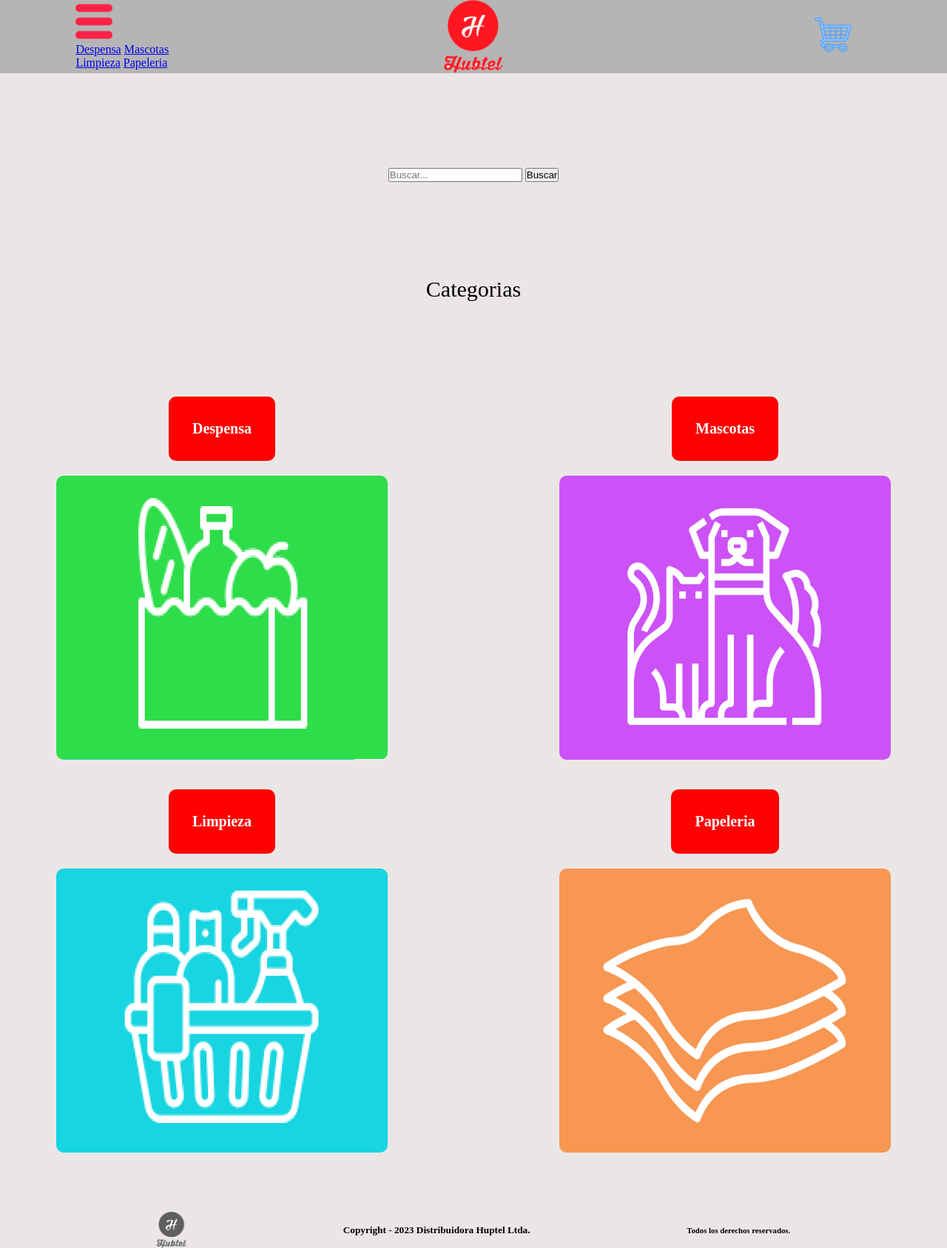
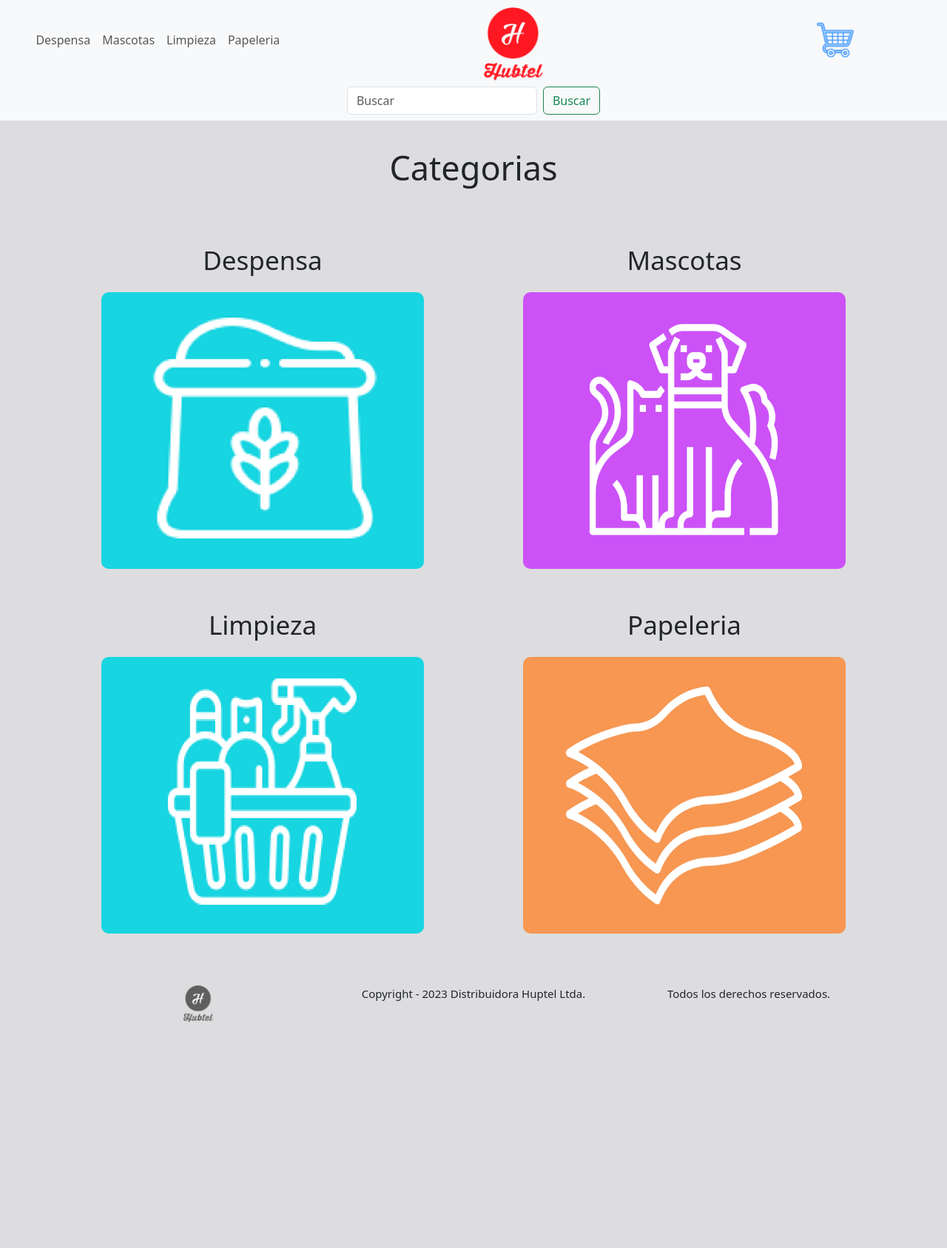
Before and after one commit to LuisAM512/PreEntrega2-Arrieche, a plain HTML site: page pages/Categorias.html in a window 1280 px wide. Shown: the whole page at 74% size. After the commit the page ends 1402 px from the top, so only its background shows below. Drawn offline with nearby package versions, Linux system fonts and the light colour scheme.

Commit message:
modificaciones solicitadas por tutor

```diff
--- a/css/style.css
+++ b/css/style.css
@@ -15,6 +15,10 @@ grid-template-areas:
 "article"
 "section"
 "footer";
+}
+
+.Fondo2{
+    background-color: #dddde0;
 }
 
 header{
@@ -148,7 +152,7 @@ grid-template-areas:
         grid-template-areas:
         "NavIzq Logo NavDer";
         justify-items: center;
-        background-color: #b5b5b5;
+        background-color: #f8f9fa;
         }
 
 footer{
@@ -158,24 +162,73 @@ footer{
 }
 
 #Logo2{
-    width: 40%;
+    width: 80px;
 }
 
 #Carrito2{
     width: 50px;
 }
 
-@media (min-width: 700px){
+.container2{
+    background-color:#f8f9fa;
+}
+
+@media (min-width: 992px){
     .container2{
-        background-color: #807e7e;
+        background-color: #f8f9fa;
     }
 }
 
 .Despensa2{
-    width: 40%;
+    width: 80%;
     border-radius: 10px;
 }
 
 .LogoBN2{
     width: 40px;
 }
+
+.LetraDespensa{
+    margin-top: 50px;
+    font-size: 25px;
+
+}
+
+.LetraDespensa1{
+    margin-top: 30px;
+    font-size: 35px;
+
+}
+
+.container6{
+    margin-top: 70px;
+    margin-bottom: 20px;
+    font-size: 15px;
+}
+
+@media (min-width: 992px){
+    .container5{
+        .custom-col-md-3 {
+            flex: 0 0 25%;
+            max-width: 25%;
+    }
+}
+    .LetraDespensa {
+        font-size: 35px;
+    }
+
+    .LetraDespensa1 {
+        margin-top: 30px;
+        font-size: 45px;
+    }
+
+    .container6{
+        margin-top: 70px;
+        margin-bottom: 20px;
+        font-size: 15px;
+    }
+
+}
+#Logo2{
+    margin-top: 10px;
+}
--- a/pages/Categorias.html
+++ b/pages/Categorias.html
@@ -3,61 +3,113 @@
 <head>
     <meta charset="UTF-8">
     <meta name="viewport" content="width=device-width, initial-scale=1.0">
+    <link href="https://cdn.jsdelivr.net/npm/bootstrap@5.3.2/dist/css/bootstrap.min.css" rel="stylesheet" integrity="sha384-T3c6CoIi6uLrA9TneNEoa7RxnatzjcDSCmG1MXxSR1GAsXEV/Dwwykc2MPK8M2HN" crossorigin="anonymous">
     <link rel="stylesheet" href="/css/style.css">
-    <title>Categoria</title>
+    <title>Despensa</title>
 </head>
-<body>
-    <div id="container1">
-        <header>
-            <nav id="NavIzq">
-                <div class="Menu8"> <img src="/assets/image/Menu.png" alt="Menu De Opciones">
-                    <div class="opciones1">
-                        <a href="#" class="opcion1">Despensa</a>
-                        <a href="#" class="opcion1">Mascotas</a>
-                        <a href="#" class="opcion1">Limpieza</a>
-                        <a href="#" class="opcion1">Papeleria</a>
-                    </div>
+<body class="Fondo2">
+<div class="container2">
+    <div class="row">
+        <div class="col-4 d-flex align-items-center justify-content-center">
+            <nav class="navbar navbar-expand-lg bg-body-tertiary">
+                <div class="container-fluid">
+                  <a class="navbar-brand" href="#"></a>
+                  <button class="navbar-toggler" type="button" data-bs-toggle="collapse" data-bs-target="#navbarNavDropdown" aria-controls="navbarNavDropdown" aria-expanded="false" aria-label="Toggle navigation">
+                    <span class="navbar-toggler-icon"></span>
+                  </button>
+                  <div class="collapse navbar-collapse" id="navbarNavDropdown">
+                    <ul class="navbar-nav">
+                      <li class="nav-item">
+                        <a class="nav-link" href="#">Despensa</a>
+                      </li>
+                      <li class="nav-item">
+                        <a class="nav-link" href="#">Mascotas</a>
+                      </li>
+                      <li class="nav-item">
+                        <a class="nav-link" href="#">Limpieza</a>
+                      </li>
+                      <li class="nav-item">
+                        <a class="nav-link" href="#">Papeleria</a>
+                      </li>
+                    </ul>
+                  </div>
                 </div>
-            </nav>
-            <img id="Logo" src="/assets/image/Logo.png" alt="Logo Huptel">
-            <nav id="NavDer">
-                <a href="#"> <img src="/assets/image/Carrito.png" alt="Carrito De Compras"></a>
-            </nav>
-        </header>
-        <aside>
-            <nav id="Barra">
-                <form action="tu_pagina_de_busqueda.php" method="GET">
-                    <input type="text" name="q" placeholder="Buscar..." class="search-box">
-                    <input type="submit" value="Buscar" class="search-button">
-                </form>
-            </nav>
-        </aside>
-        <article>
-            <p>Categorias</p>
-        </article>
-        <section>
-            <div id="idDespensa">
-                <h1 class="NombresCategorias">Despensa</h1>
-                <a id="idDespensa" href="./Despensa.html"><img src="/assets/image/Despensa.png" alt="Icono De Despensa"></a>
+              </nav>
+        </div>
+        <div class="col-5 d-flex align-items-center justify-content-center">
+            <img id="Logo2" class="img-fluid mx-auto d-block" src="/assets/image/Logo.png" alt="Logo Huptel">
+        </div>
+        <div class="col-3 d-flex align-items-center justify-content-center">
+            <img id="Carrito2" class="img-fluid mx-auto d-block" src="/assets/image/Carrito.png" alt="Logo Carrito">
+        </div>
+    </div>
+</div>
+<div class="container3">
+    <nav class="navbar navbar-expand navbar-light bg-body-tertiary">
+        <div class="img-fluid mx-auto d-block">
+        <div class="container-fluid">
+          <form class="d-flex" role="search">
+            <input class="form-control me-2" type="search" placeholder="Buscar" aria-label="Search">
+            <button class="btn btn-outline-success" type="submit">Buscar</button>
+          </form>
+        </div>
+    </div>
+      </nav>
+</div>
+
+<div class="container4">
+    <div class="container text-center">
+        <p class="LetraDespensa1">Categorias</p>
+    </div>
+</div>
+
+<div class="container5">
+    <div class="container text-center">
+
+        <div class="row">
+            <div class="col-6 col-md-6 col-lg-6">
+                <p class="LetraDespensa">Despensa</p>
+                <a href="/pages/Despensa.html" class="link-imagen">
+                    <img class="Despensa2" src="/assets/image/Abarrotes.png" alt="Despensa">
+                </a>
             </div>
-            <div id="idMascotas">
-                <h2 class="NombresCategorias">Mascotas</h2>
-                <img src="/assets/image/Mascotas.png" alt="Icono De Mascotas">
+
+            <div class="col-6 col-md-6 col-lg-6">
+                <p class="LetraDespensa">Mascotas</p>
+                <img class="Despensa2" src="/assets/image/Mascotas.png" alt="Mascotas">
             </div>
-            <div id="idLimpieza">
-                <h3 class="NombresCategorias">Limpieza</h3>
-                <img src="/assets/image/Limpieza.png" alt="Icono De Limpieza">
+
+            <div class="col-6 col-md-6 col-lg-6">
+                <p class="LetraDespensa">Limpieza</p>
+                <img class="Despensa2" src="/assets/image/Limpieza.png" alt="Limpieza">
             </div>
-            <div id="idPapeleria">
-                <h4 class="NombresCategorias">Papeleria</h4>
-                <img src="/assets/image/Papeleria.png" alt="Icono De Papeleria">
+
+            <div class="col-6 col-md-6 col-lg-6">
+                <p class="LetraDespensa">Papeleria</p>
+                <img class="Despensa2" src="/assets/image/Papeleria.png" alt="Papeleria">
             </div>
-        </section>
-        <footer>
-            <img src="/assets/image/Logo BN.png" alt="Logo Blanco y Negro">
-            <h5>Copyright - 2023 Distribuidora Huptel Ltda.</h5>
-            <h6>Todos los derechos reservados.</h6>
-        </footer>
+
+        </div>
+
+<div class="container6">
+    <div class="container text-center">
+        <div class="row">
+            <div class="col-12 col-md-12 col-lg-4">
+                <img class="LogoBN2" class="Despensa2" src="/assets/image/Logo BN.png" alt="Logo bn">
+            </div>
+
+            <div class="col-12 col-md-12 col-lg-4">
+                <p class="LetraFooter">Copyright - 2023 Distribuidora Huptel Ltda.</p>
+            </div>
+
+            <div class="col-12 col-md-12 col-lg-4">
+                <p class="LetraFooter">Todos los derechos reservados.</p>
+            </div>
+
+        </div>
+
     </div>
+
+    <script src="https://cdn.jsdelivr.net/npm/bootstrap@5.3.2/dist/js/bootstrap.bundle.min.js" integrity="sha384-C6RzsynM9kWDrMNeT87bh95OGNyZPhcTNXj1NW7RuBCsyN/o0jlpcV8Qyq46cDfL" crossorigin="anonymous"></script>
 </body>
 </html>
```
Also changed, not shown: pages/Despensa.html (+49 -52 lines).
